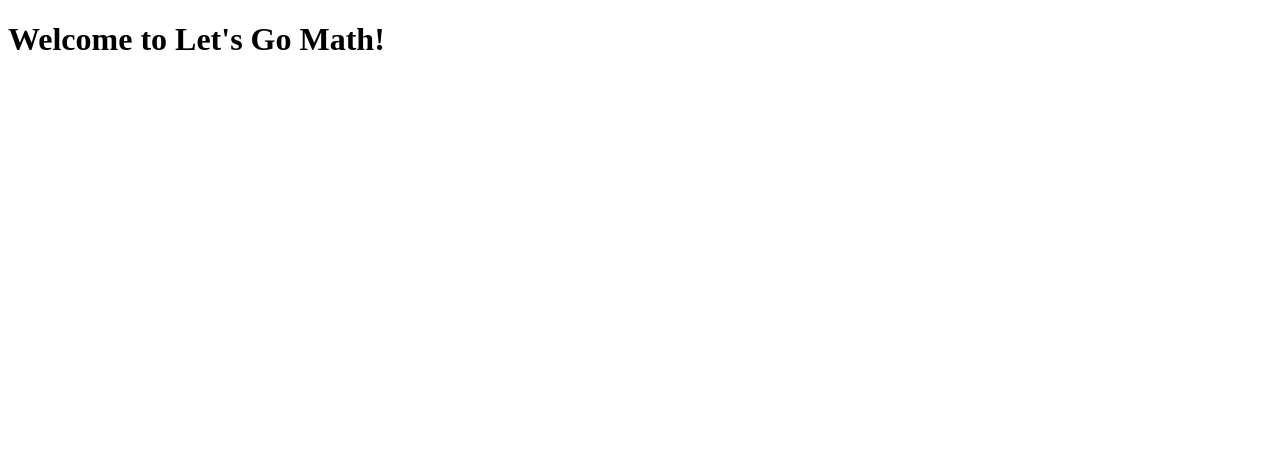
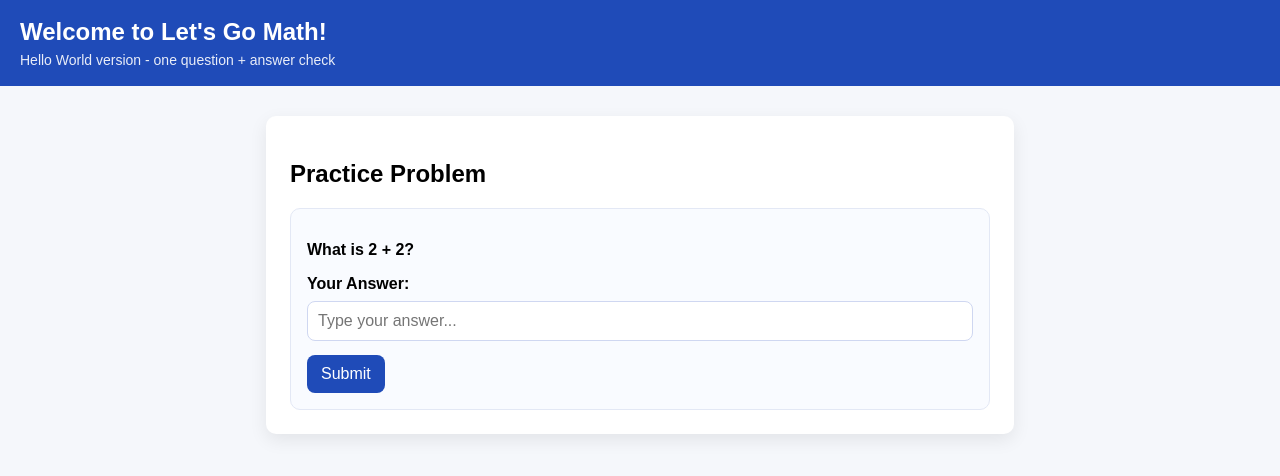
Before and after one commit to LucasDeutsch11/Let-s-Go-Math-, a Flask app: page / in a window 1280 px wide. Shown: the top 476 px of the page. Run offline with Flask 3, Linux system fonts and the light colour scheme.

Commit message:
Complete Hello World Math Problem with input and correction

```diff
--- a/app.py
+++ b/app.py
@@ -1,8 +1,31 @@
-from flask import Flask, render_template
+from flask import Flask, render_template, request
+
 app = Flask(__name__)
 
-@app.route('/')
+PROBLEM = {
+    "question" : "What is 2 + 2?",
+    "answer" : 4
+}
+
+@app.route("/", methods=["GET", "POST"])
 def home():
-    return render_template('index.html')
+    feedback = None
+    user_answer = ""
+
+    if request.method == "POST" :
+        user_answer = request.form.get("answer", "").strip()
+
+        if user_answer == "":
+            feedback = "Please enter an answer."
+        else:
+            try:
+                user_num = int(user_answer)
+                if user_num == PROBLEM["answer"] :
+                    feedback = "Correct!"
+                else:
+                    feedback = "Incorrect!"
+            except ValueError:
+                feedback = "Please enter a valid whole number."
+    return render_template("index.html", question=PROBLEM["question"], feedback=feedback, user_answer=user_answer)
 if __name__ == '__main__':
-    app.run(debug=True, port=5001)
+    app.run(debug=True, port=5002)
--- a/templates/index.html
+++ b/templates/index.html
@@ -1,9 +1,126 @@
 <!DOCTYPE html>
-<html>
+<html lang="en">
 <head>
+    <meta charset="UTF-8" />
+    <meta name="viewport" content="width=device-width, initial-scale=1.0" />
     <title>Let's Go Math!</title>
+
+    <style>
+        body {
+            font-family: Arial, sans-serif;
+            background: #f5f7fb;
+            margin: 0;
+            padding: 0;
+        }
+        header {
+            background: #1f4bb8;
+            color: white;
+            padding: 18px 20px;
+        }
+        .container {
+            max-width: 700px;
+            margin: 30px auto;
+            background: white;
+            padding: 24px;
+            border-radius: 10px;
+            box-shadow: 0 6px 18px rgba(0,0,0,0.08);
+        }
+        h1 {
+            margin: 0;
+            font-size: 24px;
+        }
+        .subtitle {
+            margin-top: 6px;
+            opacity: 0.9;
+            font-size: 14px;
+        }
+        .problem-box {
+            margin-top: 18px;
+            padding: 16px;
+            border: 1px solid #e3e8f5;
+            border-radius: 10px;
+            background: #f9fbff;
+        }
+        label {
+            display: block;
+            margin-top: 12px;
+            font-weight: bold;
+        }
+        input[type="text"] {
+            width: 100%;
+            padding: 10px;
+            margin-top: 8px;
+            border-radius: 8px;
+            border: 1px solid #cfd7f1;
+            font-size: 16px;
+            box-sizing: border-box;
+        }
+        button {
+            margin-top: 14px;
+            padding: 10px 14px;
+            font-size: 16px;
+            border: none;
+            border-radius: 8px;
+            cursor: pointer;
+            background: #1f4bb8;
+            color: white;
+        }
+        button:hover {
+            background: #183b8f;
+        }
+        .feedback {
+            margin-top: 14px;
+            padding: 10px;
+            border-radius: 8px;
+            font-weight: bold;
+        }
+        .ok {
+            background: #e8f7ee;
+            color: #167a3f;
+            border: 1px solid #bfe9cf;
+        }
+        .bad {
+            background: #fff0f0;
+            color: #a81d1d;
+            border: 1px solid #f1b3b3;
+        }
+        footer {
+            text-align: center;
+            margin: 18px 0 30px;
+            color: #6c7384;
+            font-size: 13px;
+        }
+    </style>
 </head>
 <body>
-    <h1>Welcome to Let's Go Math!</h1>
+    <header>
+        <h1>Welcome to Let's Go Math!</h1>
+        <div class="subtitle">Hello World version - one question + answer check</div>
+    </header>
+    <main class="container">
+        <h2>Practice Problem</h2>
+        <div class="problem-box">
+            <p><strong>{{ question }}</strong></p>
+            <form method="POST">
+                <label for="answer">Your Answer:</label>
+                <input
+                    type="text"
+                    id="answer"
+                    name="answer"
+                    placeholder="Type your answer..."
+                    value="{{ user_answer }}"
+                />
+                <button type="submit">Submit</button>
+            </form>
+            {% if feedback %}
+                {% if feedback == "Correct!" %}
+                   <div class="feedback ok">{{ feedback }}</div>
+                {% else %}
+                   <div class="feedback bad">{{ feedback }}</div>
+                {% endif %}
+            {% endif %}
+        </div>
+    </main>
+    <footer></footer>
 </body>
-<html>
+</html>
```
